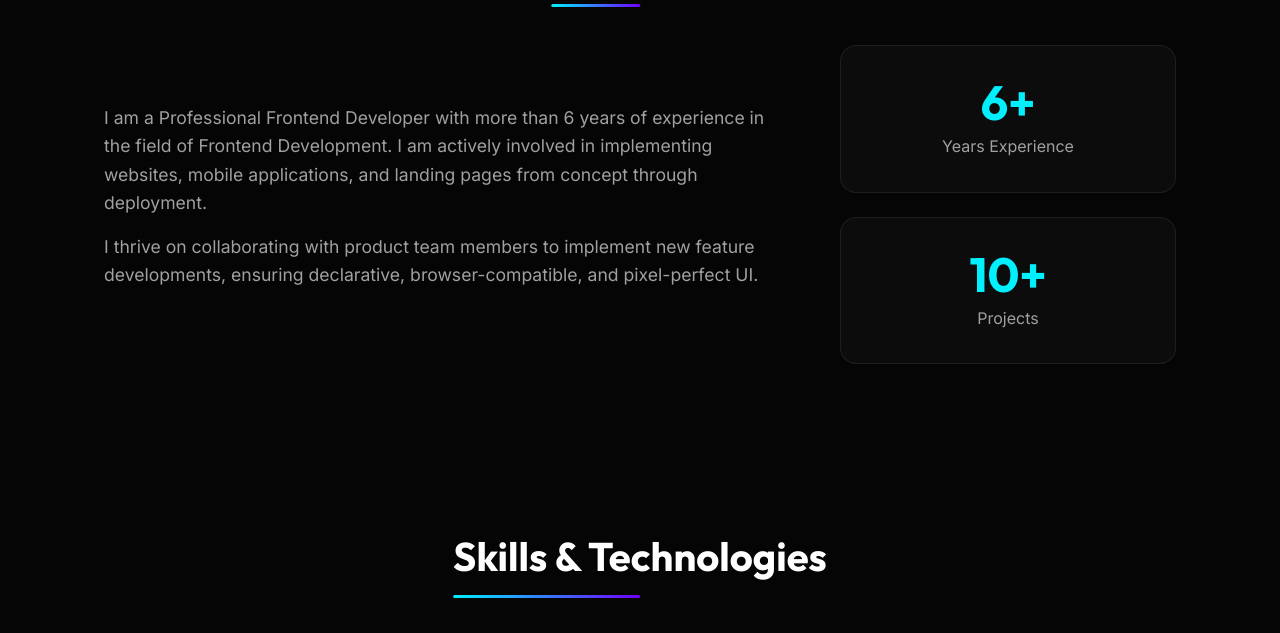
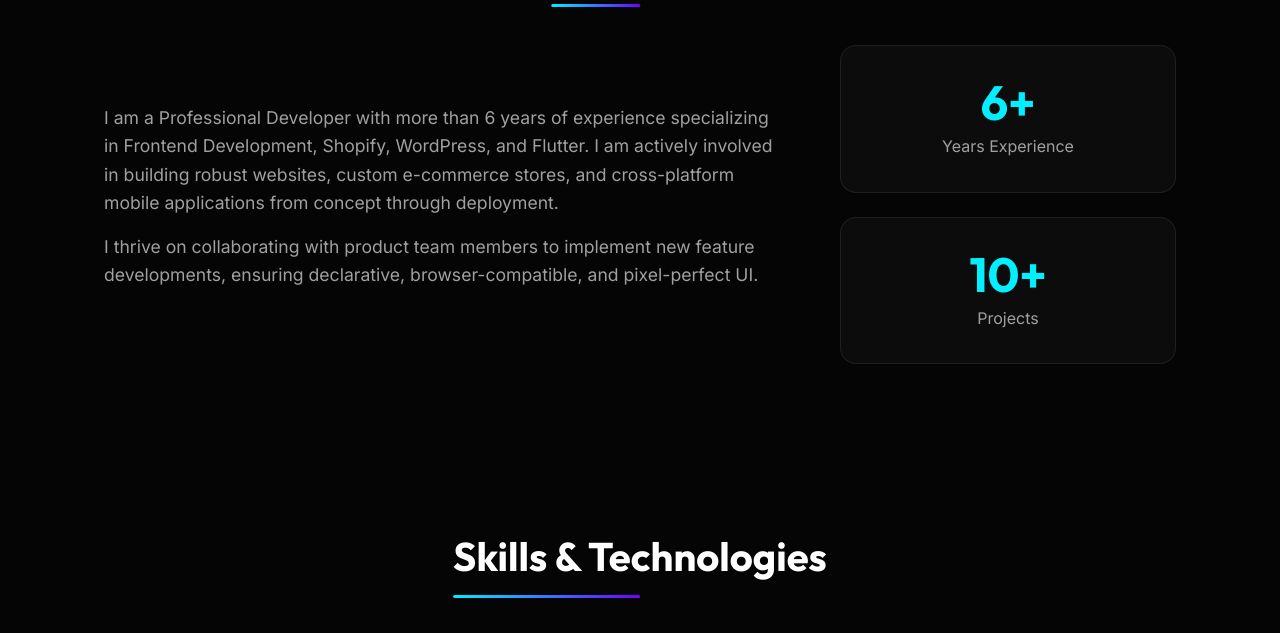
Before and after one commit to sheikhqasim786/portfolio, a plain HTML site: page index.html in a window 1280 px wide. Shown: the part 976-1609 px from the top of the page. Drawn offline with Linux system fonts and the light colour scheme.

Commit message:
Update About Me description to include Shopify, WordPress, and Flutter

```diff
--- a/index.html
+++ b/index.html
@@ -55,7 +55,7 @@
             <h2 class="section-title">About Me</h2>
             <div class="about-container hidden">
                 <div class="about-text">
-                    <p>I am a Professional Frontend Developer with more than 6 years of experience in the field of Frontend Development. I am actively involved in implementing websites, mobile applications, and landing pages from concept through deployment.</p>
+                    <p>I am a Professional Developer with more than 6 years of experience specializing in Frontend Development, Shopify, WordPress, and Flutter. I am actively involved in building robust websites, custom e-commerce stores, and cross-platform mobile applications from concept through deployment.</p>
                     <p>I thrive on collaborating with product team members to implement new feature developments, ensuring declarative, browser-compatible, and pixel-perfect UI.</p>
                 </div>
                 <div class="about-stats">
```
